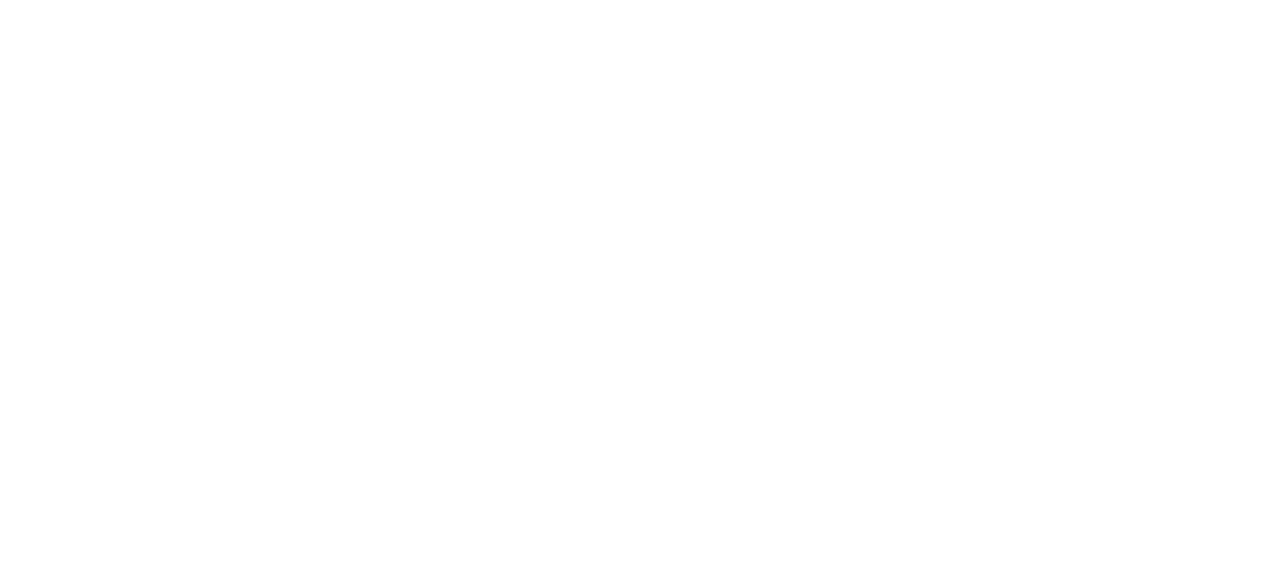
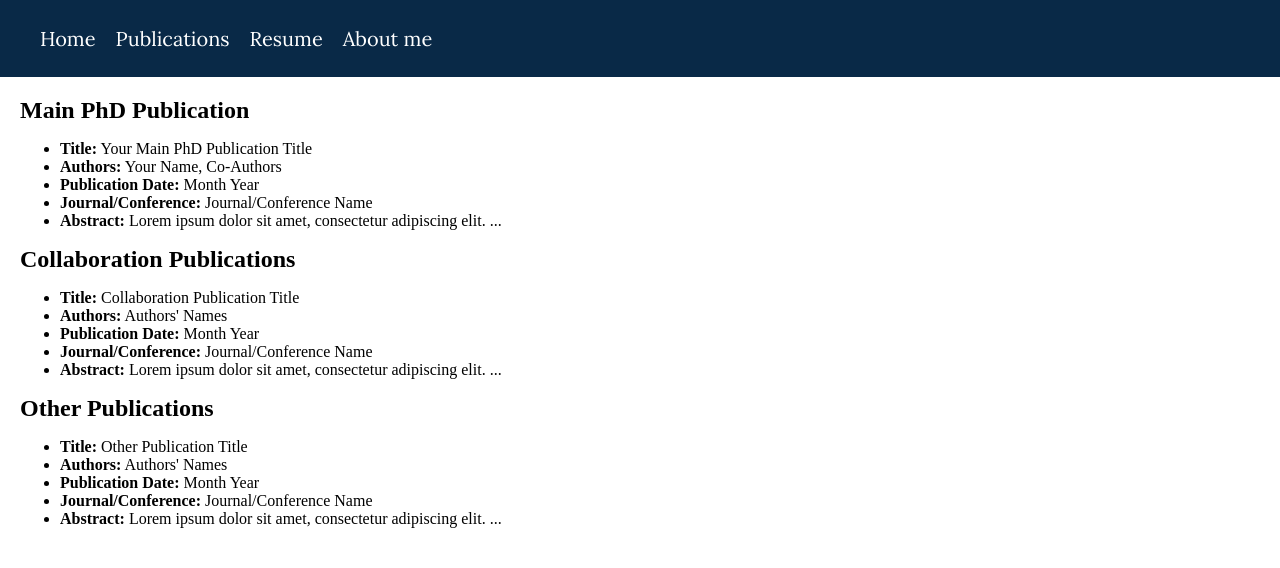
Before and after one commit to edugm94/edugm94.github.io, a plain HTML site: page publications.html in a window 1280 px wide. Drawn offline with Linux system fonts and the light colour scheme.

```diff
--- a/aboutme.html
+++ b/aboutme.html
@@ -0,0 +1,28 @@
+<!DOCTYPE html>
+<html lang="en">
+<head>
+    <meta charset="UTF-8">
+    <meta name="viewport" content="width=device-width, initial-scale=1.0">
+    <link href="https://fonts.googleapis.com/css2?family=Lora&display=swap" rel="stylesheet">
+    <link rel="stylesheet" href="styles.css">
+    <title>About Eduardo</title>
+</head>
+<body>
+    <header>
+        <nav>
+            <div class="menu-icon" onclick="toggleMenu()">&#9776;</div>
+            <ul class="menu">
+                <li><a href="index.html">Home</a></li>
+                <li><a href="publications.html">Publications</a></li>
+                <li><a href="resume.html">Resume</a></li>
+                <li><a href="aboutme.html">About me</a></li>
+            </ul>
+        </nav>
+    </header>
+
+    <main>
+
+    </main>
+    <script src="script.js"></script>
+</body>
+</html>
--- a/publications.html
+++ b/publications.html
@@ -0,0 +1,85 @@
+<!DOCTYPE html>
+<html lang="en">
+<head>
+    <meta charset="UTF-8">
+    <meta name="viewport" content="width=device-width, initial-scale=1.0">
+    <link href="https://fonts.googleapis.com/css2?family=Lora&display=swap" rel="stylesheet">
+    <link rel="stylesheet" href="styles.css">
+    <title>About Eduardo</title>
+</head>
+<body>
+    <header>
+        <nav>
+            <div class="menu-icon" onclick="toggleMenu()">&#9776;</div>
+            <ul class="menu">
+                <li><a href="index.html">Home</a></li>
+                <li><a href="publications.html">Publications</a></li>
+                <li><a href="resume.html">Resume</a></li>
+                <li><a href="aboutme.html">About me</a></li>
+            </ul>
+        </nav>
+    </header>
+
+    <main>
+        <section class="publications">
+            <h2>Main PhD Publication</h2>
+            <ul>
+                <li>
+                    <strong>Title:</strong> Your Main PhD Publication Title
+                </li>
+                <li>
+                    <strong>Authors:</strong> Your Name, Co-Authors
+                </li>
+                <li>
+                    <strong>Publication Date:</strong> Month Year
+                </li>
+                <li>
+                    <strong>Journal/Conference:</strong> Journal/Conference Name
+                </li>
+                <li>
+                    <strong>Abstract:</strong> Lorem ipsum dolor sit amet, consectetur adipiscing elit. ...
+                </li>
+            </ul>
+
+            <h2>Collaboration Publications</h2>
+            <ul>
+                <li>
+                    <strong>Title:</strong> Collaboration Publication Title
+                </li>
+                <li>
+                    <strong>Authors:</strong> Authors' Names
+                </li>
+                <li>
+                    <strong>Publication Date:</strong> Month Year
+                </li>
+                <li>
+                    <strong>Journal/Conference:</strong> Journal/Conference Name
+                </li>
+                <li>
+                    <strong>Abstract:</strong> Lorem ipsum dolor sit amet, consectetur adipiscing elit. ...
+                </li>
+            </ul>
+
+            <h2>Other Publications</h2>
+            <ul>
+                <li>
+                    <strong>Title:</strong> Other Publication Title
+                </li>
+                <li>
+                    <strong>Authors:</strong> Authors' Names
+                </li>
+                <li>
+                    <strong>Publication Date:</strong> Month Year
+                </li>
+                <li>
+                    <strong>Journal/Conference:</strong> Journal/Conference Name
+                </li>
+                <li>
+                    <strong>Abstract:</strong> Lorem ipsum dolor sit amet, consectetur adipiscing elit. ...
+                </li>
+            </ul>
+        </section>
+    </main>
+    <script src="script.js"></script>
+</body>
+</html>
--- a/styles.css
+++ b/styles.css
@@ -76,7 +76,7 @@ main {
 }
 
 .introduction {
-    flex-basis: calc(50% - 5px); /* Adjust this value and margin as needed */
+    flex-basis: calc(50% - 1px); /* Adjust this value and margin as needed */
     margin-top: 50px;
 }
 
@@ -100,13 +100,15 @@ main {
 }
 
 .introduction h2 {
-    font-size: 50px;
+    font-size: 40px;
     font-family: "Lora", monospace;
 }
 
 .introduction p {
     font-size: 25px;
     font-family: "Lora", monospace;
+    margin-top: 30px;
+    max-width: 600px;
 }
 
 /* Add this CSS code to center the .profile section */
```
Also changed, not shown: index.html (+3 -5 lines), resume.html (+28 -0 lines), images/rescale-ego-bacjup.jpg (added), images/rescale-ego.jpg, 1 other file.
